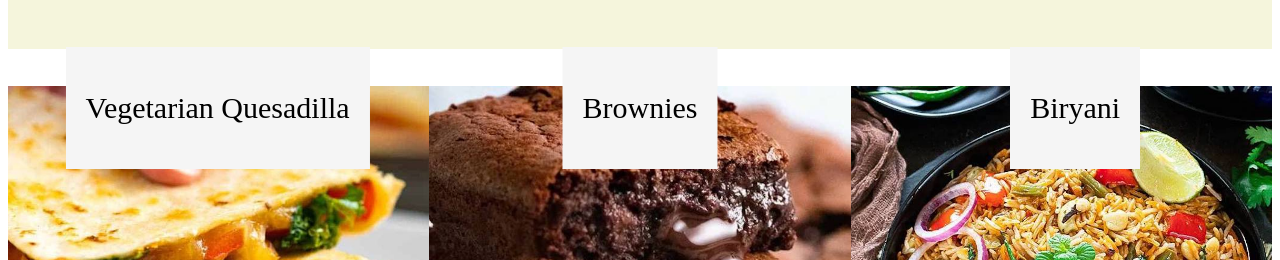
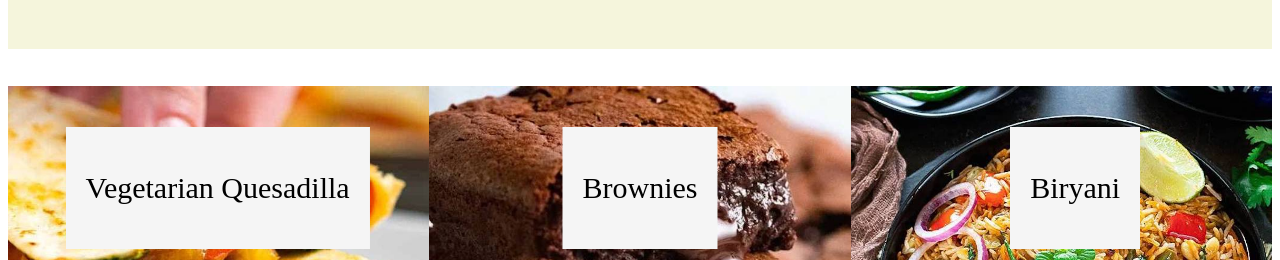
Before and after one commit to navanshipitliya/navcookbook, a plain HTML site: page index.html in a window 1280 px wide. Shown: the part 692-952 px from the top of the page. Drawn offline with Linux system fonts and the light colour scheme.

Commit message:
Update index.html

```diff
--- a/index.html
+++ b/index.html
@@ -24,7 +24,7 @@
 
     .overlay-text {
   position: absolute;
-  top:100%;
+  top:110%;
   left: 17%;
 
   transform: translate(-50%, -50%);
@@ -37,7 +37,7 @@
 
     .overlay-text2 {
   position: absolute;
-  top:100%;
+  top:110%;
   left: 50%;
 
   transform: translate(-50%, -50%);
@@ -50,7 +50,7 @@
 
     .overlay-text3 {
   position: absolute;
-  top:100%;
+  top:110%;
   left: 84%;
 
   transform: translate(-50%, -50%);
```
